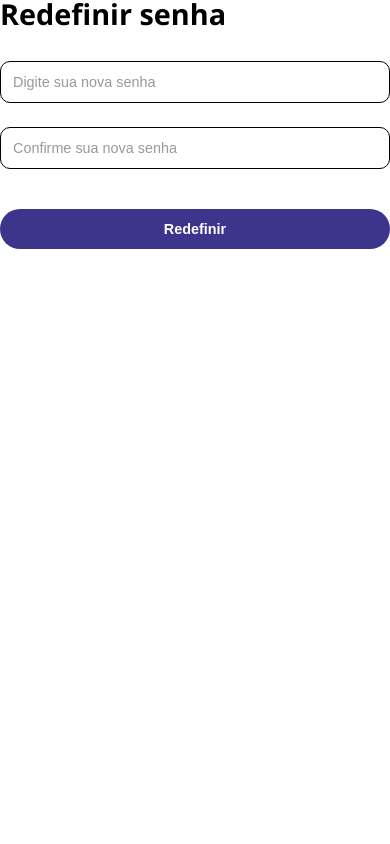
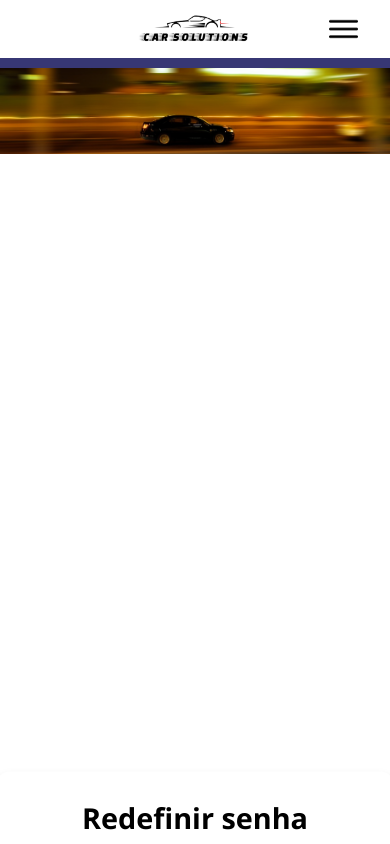
Before and after one commit to zorrzi/front-end-carsolutions, a React (Vite) app in the folder notes-frontend/: page /redefinirSenha/1/1 in a window 390 px wide. Shown: the top 844 px of the page. Built offline with nearby package versions, Linux system fonts and the light colour scheme; a web font is replaced by a local one.

Commit message:
estilizando redefinir senha e icone

```diff
--- a/notes-frontend/index.html
+++ b/notes-frontend/index.html
@@ -2,7 +2,7 @@
 <html lang="en">
   <head>
     <meta charset="UTF-8" />
-    <link rel="icon" type="image/svg+xml" href="/carro.png" />
+    <link rel="icon" type="image/svg+xml" href="/logoico.png" />
     <meta name="viewport" content="width=device-width, initial-scale=1.0" />
     <link
     rel="stylesheet"
--- a/notes-frontend/src/Pages/RedefinirSenha/RedefinirSenha.jsx
+++ b/notes-frontend/src/Pages/RedefinirSenha/RedefinirSenha.jsx
@@ -2,11 +2,16 @@ import React, { useState } from "react";
 import axios from "axios";
 import "./RedefinirSenha.css";
 import FormularioRedefinirSenha from "../../components/FormularioRedefinirSenha";
+import Header from "../../components/Header";
+import FundoLoginCliente from "../../components/FundoLoginCliente";
 
 
 function RedefinirSenha() {
     return (
       <>
+
+      <Header />
+      <FundoLoginCliente />
       <FormularioRedefinirSenha />
 
 
--- a/notes-frontend/src/components/FormularioRedefinirSenha/index.css
+++ b/notes-frontend/src/components/FormularioRedefinirSenha/index.css
@@ -0,0 +1,127 @@
+.login-container-redefinir{
+    position: absolute; /* Faz o formulário ficar sobre a imagem */
+    top: 110%; /* Move o formulário para o meio verticalmente */
+    left: 50%;
+    transform: translate(-50%, -50%); /* Centraliza horizontalmente e verticalmente */
+    background-color: #ffffff;
+    padding: 2rem;
+    border-radius: 15px;
+    box-shadow: 0 4px 8px rgba(0, 0, 0, 0.1);
+    display: flex;
+    flex-direction: column;
+    align-items: center;
+    max-width: 800px;
+    width: 25rem; /* O formulário se adapta ao tamanho da tela */
+    z-index: 10; /* Garante que o formulário fique sobre a imagem */
+}
+
+
+
+/* Título */
+h1 {
+  font-size: 2rem;
+  font-weight: bold;
+  color: #000000;
+  margin-bottom: 2rem;
+}
+
+/* Grupo de input (email e senha) */
+.form-group {
+  margin-bottom: 1.5rem;
+  width: 100%;
+}
+
+/* Estilização dos campos de input */
+input {
+  width: 100%;
+  padding: 0.75rem;
+  border: 1px solid #000000;
+  border-radius: 10px;
+  font-size: 1rem;
+  box-sizing: border-box;
+}
+
+/* Link de esqueci minha senha */
+.forgot-password {
+  display: flex;
+  align-items: center;
+  justify-content: center;
+  margin: 1rem 0;
+  font-size: 0.9rem;
+  color: #0000ee;
+  text-decoration: none;
+
+}
+
+.forgot-password:hover {
+  text-decoration: underline;
+
+}
+
+/* Botão de login */
+.login-btn {
+  padding: 0.75rem 1.5rem;
+  background-color: #3d348b;
+  color: white;
+  border: none;
+  border-radius: 20px;
+  font-size: 1rem;
+  font-weight: bold;
+  cursor: pointer;
+  width: 100%;
+  margin-top: 1rem;
+}
+
+.login-btn:hover {
+  background-color: #2e2670;
+}
+
+/* Link de criação de conta */
+.signup-link {
+  margin-top: 2rem;
+  font-size: 0.9rem;
+  display: flex;
+  justify-content: center;
+  gap: 0.3rem;
+}
+
+.signup-link a {
+  color: #0000ee;
+  text-decoration: none;
+}
+
+.signup-link a:hover {
+  text-decoration: underline;
+}
+
+.back-to-login{
+    display: flex;
+    align-items: center;
+    justify-content: center;
+    margin: 1rem 0;
+    font-size: 0.9rem;
+    color: #0000ee;
+    text-decoration: none;
+}
+
+
+/* Responsividade para dispositivos menores */
+@media (max-width: 760px) {
+  .login-container-esqueci {
+    margin: 3rem auto;
+    top: 250%;
+    width: 70%;
+  }
+
+  h1 {
+    font-size: 1.8rem;
+  }
+
+  input {
+    font-size: 0.9rem;
+  }
+
+  .login-btn {
+    font-size: 0.9rem;
+  }
+}
```
Also changed, not shown: notes-frontend/public/logoico.png (added).
